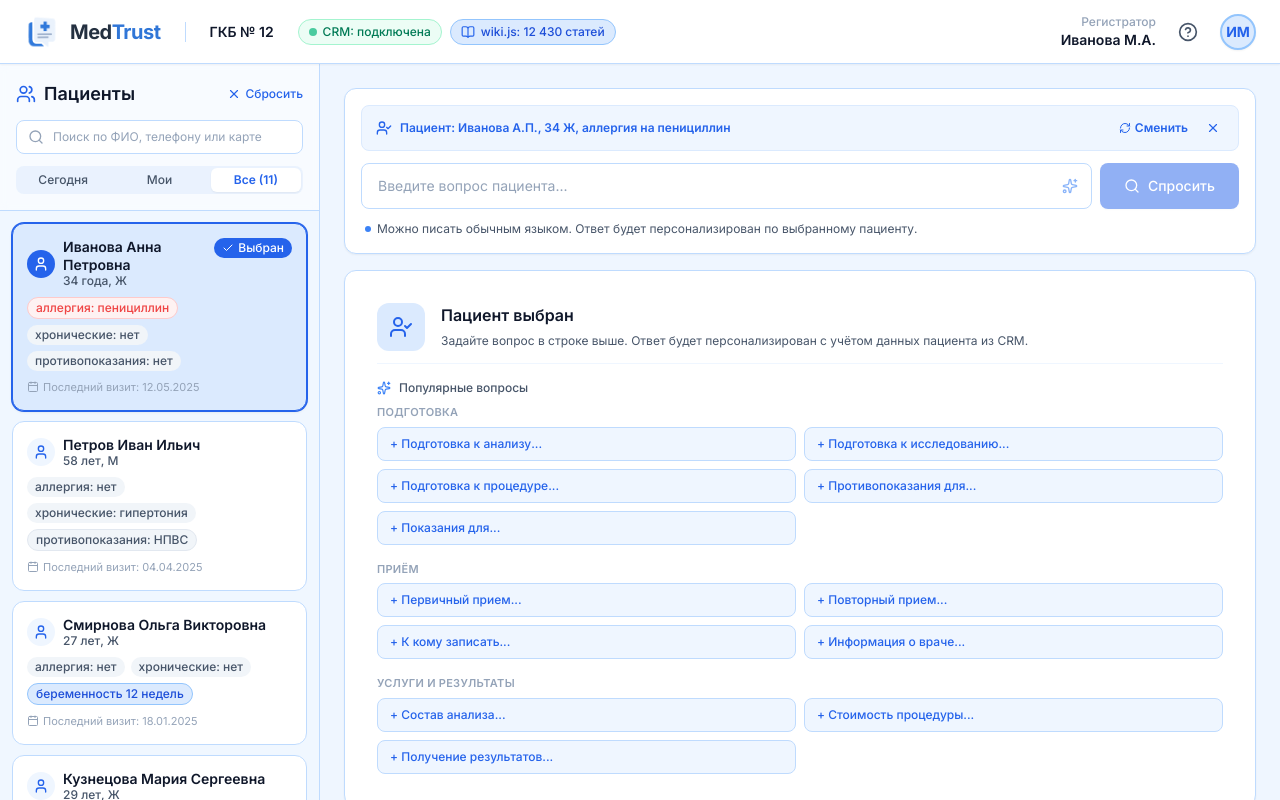
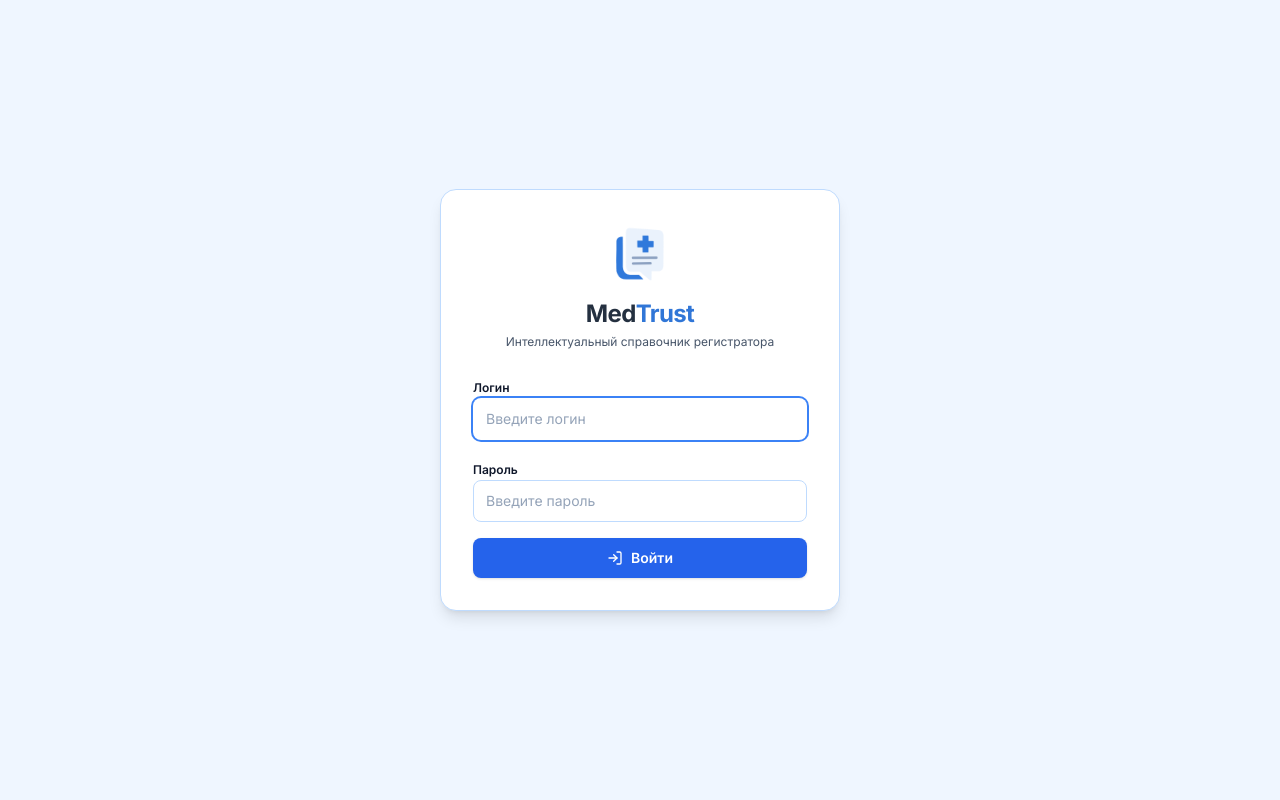
Before and after one commit to frozyaC/MedTrust, a React (Vite) app in the folder frontend/: page / in a window 1280 px wide. Built offline with nearby package versions, Linux system fonts and the light colour scheme; the HTML template or start-up script is replaced by a standard one.

Commit message:
mock login and fix answer

```diff
--- a/frontend/src/App.tsx
+++ b/frontend/src/App.tsx
@@ -1,5 +1,6 @@
 import React, { useEffect, useMemo, useRef, useState } from 'react';
 import { Header } from './components/Header';
+import { LoginPage } from './components/LoginPage';
 import { Sidebar } from './components/Sidebar';
 import { SearchBar } from './components/SearchBar';
 import { AnswerBlock } from './components/AnswerBlock';
@@ -37,6 +38,8 @@ type ConversationIds = Record<string, string>;
 
 const UNASSIGNED_THREAD = 'unassigned';
 const CONVERSATION_IDS_STORAGE_KEY = 'medtrust.conversationIds';
+
+const AUTH_STORAGE_KEY = 'medtrust.auth';
 
 function readStoredConversationIds(): ConversationIds {
   try {
@@ -163,6 +166,10 @@ const historyThread = (): ConversationItem[] => [
 ];
 
 export default function App() {
+  const [isAuthenticated, setIsAuthenticated] = useState<boolean>(
+    () => window.localStorage.getItem(AUTH_STORAGE_KEY) === 'true',
+  );
+
   const [patients] = useState<Patient[]>(MOCK_PATIENTS);
   const [selectedPatient, setSelectedPatient] = useState<Patient | null>(MOCK_PATIENTS[0]);
   const [screenState, setScreenState] = useState<ScreenState>('ready');
@@ -287,6 +294,20 @@ export default function App() {
     window.setTimeout(() => setSidebarHighlighted(false), 1600);
   };
 
+  const handleLogin = (_login: string, _password: string) => {
+    window.localStorage.setItem(AUTH_STORAGE_KEY, 'true');
+    setIsAuthenticated(true);
+    setToastMessage('Добро пожаловать в MedTrust!');
+  };
+
+  const handleLogout = () => {
+    window.localStorage.removeItem(AUTH_STORAGE_KEY);
+    setIsAuthenticated(false);
+    setThreads({});
+    setConversationIds({});
+    setSelectedPatient(null);
+    setScreenState('empty');
+  };
 
   /**
    * Реальный запрос к бэку. Вместо setTimeout из Figma-версии —
@@ -502,9 +523,13 @@ export default function App() {
     [],
   );
 
+  if (!isAuthenticated) {
+    return <LoginPage onLogin={handleLogin} />;
+  }
+
   return (
     <div className="h-screen flex flex-col bg-[#EFF6FF] text-[#0F172A] font-sans antialiased overflow-hidden">
-      <Header />
+      <Header onLogout={handleLogout} />
       {/* <StateSelector currentState={screenState} onSelectState={selectDemoState} /> */}
 
       <div className="flex flex-1 min-h-0 overflow-hidden">
--- a/frontend/src/api/query.ts
+++ b/frontend/src/api/query.ts
@@ -160,7 +160,13 @@ export function mapQueryResponse(
 }
 
 export function isNoAnswer(data: QueryResponse): boolean {
-  return data.sources.length === 0 || data.answer.toLowerCase().includes(NO_ANSWER_TEXT);
+  const answerText = (data.answer ?? '').trim();
+
+  if (!answerText) return true;
+
+  if (answerText.toLowerCase().includes(NO_ANSWER_TEXT)) return true;
+
+  return false;
 }
 
 export async function askKnowledgeBase(
--- a/frontend/src/components/Header.tsx
+++ b/frontend/src/components/Header.tsx
@@ -1,7 +1,11 @@
 import React from 'react';
-import { HelpCircle, BookOpen } from 'lucide-react';
+import { HelpCircle, BookOpen, LogOut } from 'lucide-react';
 
-export const Header: React.FC = () => {
+interface HeaderProps {
+  onLogout?: () => void;
+}
+
+export const Header: React.FC<HeaderProps> = ({ onLogout }) => {
   return (
     <header className="h-[64px] bg-white border-b border-[#BFDBFE] px-6 flex items-center justify-between shrink-0 select-none z-10 shadow-xs">
       {/* Left section: Logo & Clinic Name & Status Chips */}
@@ -55,7 +59,17 @@ export const Header: React.FC = () => {
           <HelpCircle className="w-5 h-5" />
         </button>
 
-        {/* User avatar */}
+        {onLogout && (
+          <button
+            onClick={onLogout}
+            className="p-1.5 text-[#475569] hover:text-[#EF4444] hover:bg-[#FEF2F2] rounded-lg transition-colors"
+            title="Выйти из аккаунта"
+            aria-label="Выйти из аккаунта"
+          >
+            <LogOut className="w-5 h-5" />
+          </button>
+        )}
+
         <div className="w-9 h-9 rounded-full bg-[#DBEAFE] border-2 border-[#93C5FD] flex items-center justify-center text-[#2563EB] font-bold text-sm shadow-xs">
           ИМ
         </div>
--- /dev/null
+++ b/frontend/src/components/LoginPage.tsx
@@ -0,0 +1,118 @@
+import React, { useState } from 'react';
+import { LogIn, AlertCircle } from 'lucide-react';
+
+interface LoginPageProps {
+  onLogin: (login: string, password: string) => void;
+}
+
+export const LoginPage: React.FC<LoginPageProps> = ({ onLogin }) => {
+  const [login, setLogin] = useState('');
+  const [password, setPassword] = useState('');
+  const [error, setError] = useState<string | null>(null);
+  const [isSubmitting, setIsSubmitting] = useState(false);
+
+  const handleSubmit = (e: React.FormEvent) => {
+    e.preventDefault();
+    setError(null);
+
+    if (!login.trim() || !password.trim()) {
+      setError('Введите логин и пароль');
+      return;
+    }
+
+    setIsSubmitting(true);
+    // Имитация задержки — чтобы было видно «Вход...» на кнопке
+    window.setTimeout(() => {
+      onLogin(login.trim(), password);
+    }, 300);
+  };
+
+  return (
+    <div className="min-h-screen flex items-center justify-center bg-[#EFF6FF] px-4">
+      <div className="w-full max-w-[400px] bg-white rounded-2xl border border-[#BFDBFE] shadow-lg p-8 space-y-6">
+        {/* Logo */}
+        <div className="flex flex-col items-center gap-3">
+          <img
+            src="/medtrust.png"
+            alt="MedTrust"
+            className="w-16 h-16 object-contain"
+          />
+          <div className="text-center">
+            <h1 className="font-bold text-2xl tracking-tight">
+              <span className="text-[#243040]">Med</span>
+              <span className="text-[#3076D7]">Trust</span>
+            </h1>
+            <p className="text-xs text-[#475569] mt-1">
+              Интеллектуальный справочник регистратора
+            </p>
+          </div>
+        </div>
+
+        {/* Form */}
+        <form onSubmit={handleSubmit} className="space-y-4">
+          <div className="space-y-1">
+            <label
+              htmlFor="login"
+              className="text-xs font-semibold text-[#0F172A]"
+            >
+              Логин
+            </label>
+            <input
+              id="login"
+              type="text"
+              value={login}
+              onChange={(e) => setLogin(e.target.value)}
+              placeholder="Введите логин"
+              autoComplete="username"
+              autoFocus
+              className="w-full px-3 py-2.5 text-sm text-[#0F172A] bg-white border border-[#BFDBFE] rounded-lg focus:outline-none focus:ring-2 focus:ring-[#3B82F6] focus:border-transparent transition-all placeholder:text-[#94A3B8]"
+            />
+          </div>
+
+          <div className="space-y-1">
+            <label
+              htmlFor="password"
+              className="text-xs font-semibold text-[#0F172A]"
+            >
+              Пароль
+            </label>
+            <input
+              id="password"
+              type="password"
+              value={password}
+              onChange={(e) => setPassword(e.target.value)}
+              placeholder="Введите пароль"
+              autoComplete="current-password"
+              className="w-full px-3 py-2.5 text-sm text-[#0F172A] bg-white border border-[#BFDBFE] rounded-lg focus:outline-none focus:ring-2 focus:ring-[#3B82F6] focus:border-transparent transition-all placeholder:text-[#94A3B8]"
+            />
+          </div>
+
+          {error && (
+            <div className="flex items-start gap-2 text-xs text-[#EF4444] bg-[#FEF2F2] border border-[#FECACA] rounded-lg px-3 py-2">
+              <AlertCircle className="w-4 h-4 shrink-0 mt-0.5" />
+              <span>{error}</span>
+            </div>
+          )}
+
+          <button
+            type="submit"
+            disabled={isSubmitting}
+            className="w-full py-2.5 bg-[#2563EB] hover:bg-[#1D4ED8] active:bg-[#1E40AF] text-white font-semibold text-sm rounded-lg transition-colors shadow-sm flex items-center justify-center gap-2 disabled:opacity-50 disabled:cursor-not-allowed"
+          >
+            {isSubmitting ? (
+              <>
+                <div className="w-4 h-4 border-2 border-white border-t-transparent rounded-full animate-spin" />
+                <span>Вход...</span>
+              </>
+            ) : (
+              <>
+                <LogIn className="w-4 h-4" />
+                <span>Войти</span>
+              </>
+            )}
+          </button>
+        </form>
+      </div>
+    </div>
+  );
+};
```
